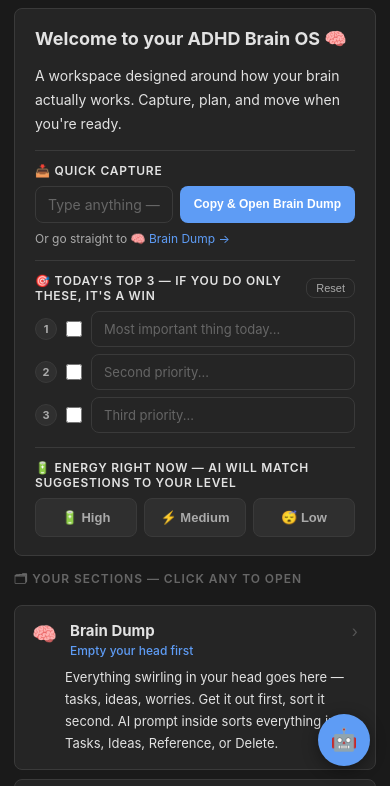
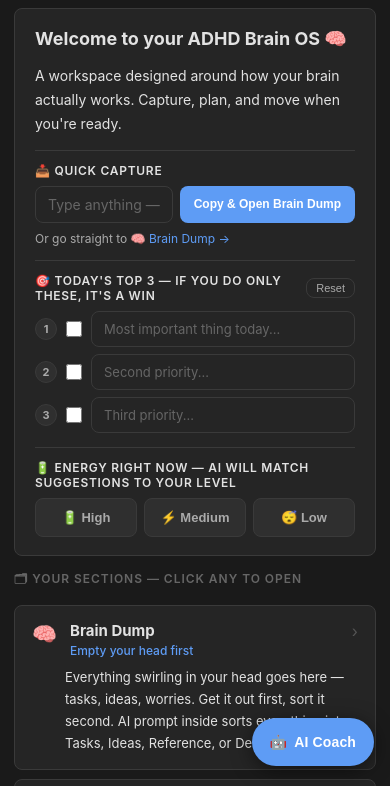
Before and after one commit to kanundrum/AI-Assistant, a plain HTML site: page home.html in a window 390 px wide. Shown: the part 58-844 px from the top of the page. Drawn offline with Linux system fonts and the light colour scheme.

Commit message:
Mobile FAB: pill button with AI Coach label instead of bare robot icon

```diff
--- a/home.html
+++ b/home.html
@@ -144,7 +144,7 @@
     .btn-secondary:hover{color:var(--text)}
 
     /* MOBILE */
-    .mob-fab{display:none;position:fixed;bottom:20px;right:20px;width:52px;height:52px;border-radius:50%;background:var(--accent);border:none;color:#fff;font-size:22px;cursor:pointer;z-index:90;box-shadow:0 4px 16px rgba(0,0,0,.4);transition:background .2s}
+    .mob-fab{display:none;position:fixed;bottom:20px;right:16px;height:48px;padding:0 18px;border-radius:24px;background:var(--accent);border:none;color:#fff;font-size:14px;font-weight:700;cursor:pointer;z-index:90;box-shadow:0 4px 20px rgba(0,0,0,.5);transition:background .2s;gap:7px;align-items:center;white-space:nowrap;letter-spacing:.01em}
     .mob-fab:hover{background:var(--accent-h)}
     .mob-sheet{display:none;position:fixed;bottom:0;left:0;right:0;background:var(--surface);border-top:1px solid var(--border);border-radius:16px 16px 0 0;z-index:95;max-height:80vh;overflow-y:auto;padding:16px;flex-direction:column;gap:10px;transform:translateY(100%);transition:transform .3s cubic-bezier(.4,0,.2,1)}
     .mob-sheet.open{transform:translateY(0)}
@@ -157,7 +157,7 @@
       html,body{overflow:auto}
       .layout{grid-template-columns:1fr;height:auto;overflow:visible}
       .right{display:none}
-      .mob-fab{display:flex;align-items:center;justify-content:center}
+      .mob-fab{display:flex;align-items:center;justify-content:center;gap:7px}
       .mob-sheet{display:flex}
       .left{border-right:none;padding:14px 14px 80px}
       .welcome-title{font-size:18px}
@@ -335,7 +335,7 @@
 </div>
 
 <!-- MOBILE: floating button + bottom sheet -->
-<button class="mob-fab" onclick="openMobSheet()" aria-label="Open AI Assistant">🤖</button>
+<button class="mob-fab" onclick="openMobSheet()" aria-label="Open AI Assistant">🤖 <span>AI Coach</span></button>
 
 <div class="mob-sheet" id="mobSheet">
   <div class="mob-sheet-handle"></div>
```
